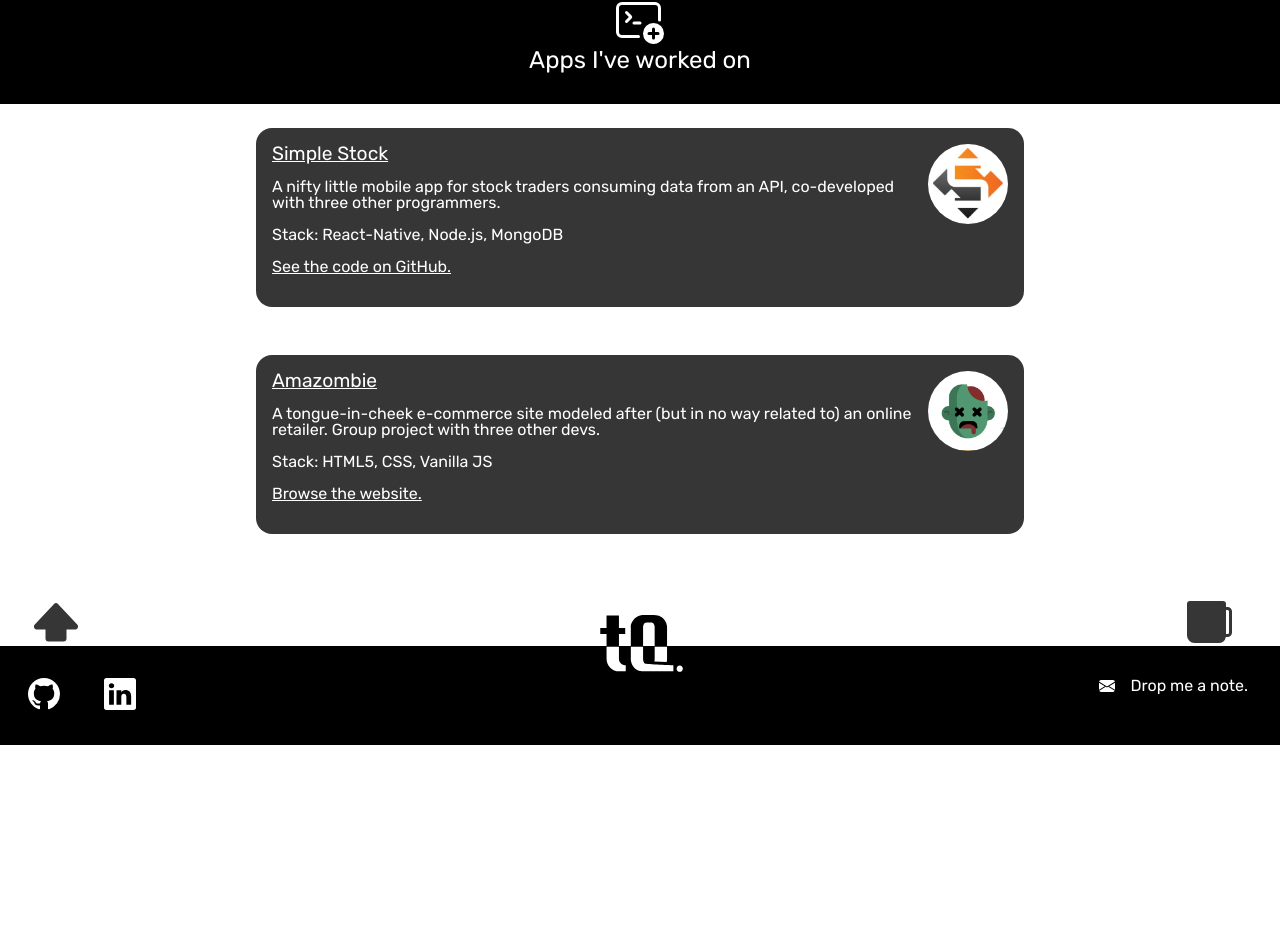
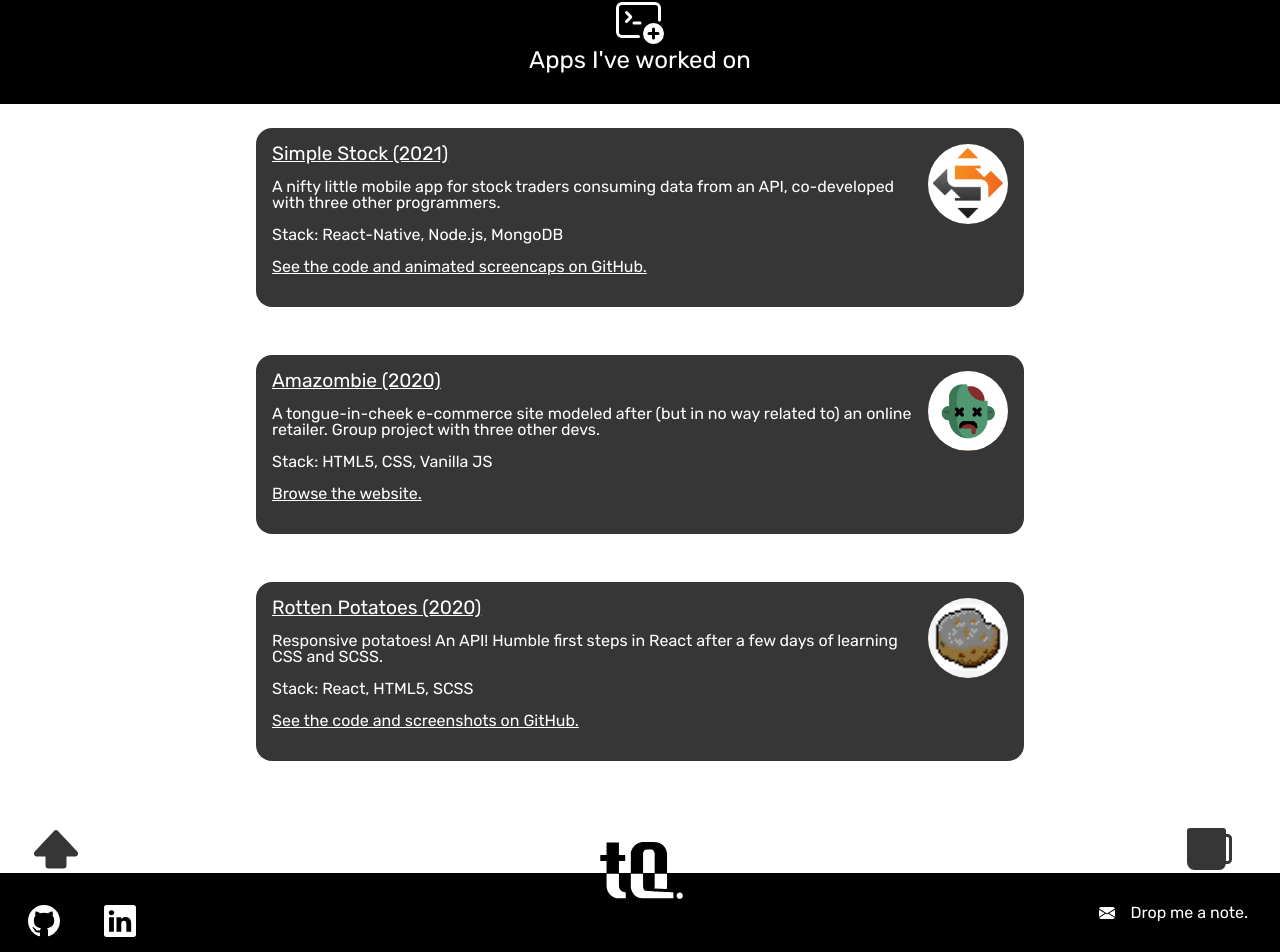
Before and after one commit to tiQu/portfolio, a React (Create React App) app: page / in a window 1280 px wide. Shown: the part 1228-2180 px from the top of the page. Before the commit the page ends 1973 px from the top, so only its background shows below. Built offline with nearby package versions, Linux system fonts and the light colour scheme.

Commit message:
added potatoes

```diff
--- a/src/components/home/Projects/ProjectItems.js
+++ b/src/components/home/Projects/ProjectItems.js
@@ -1,18 +1,26 @@
 export const ProjectItems = [
     {
         projectAsset: "assets/simple_stock_logo.png",
-        projectTitle: "Simple Stock",
+        projectTitle: "Simple Stock (2021)",
         projectSummary: "A nifty little mobile app for stock traders consuming data from an API, co-developed with three other programmers.",
         projectStack: "React-Native, Node.js, MongoDB",
-        projectDeployed: "See the code on GitHub.",
+        projectDeployed: "See the code and animated screencaps on GitHub.",
         projectUrl: "https://www.github.com/tiQu/simple-stock"
     },
     {
         projectAsset: "assets/amazombie_logo.png",
-        projectTitle: "Amazombie",
+        projectTitle: "Amazombie (2020)",
         projectSummary: "A tongue-in-cheek e-commerce site modeled after (but in no way related to) an online retailer. Group project with three other devs.",
         projectStack: "HTML5, CSS, Vanilla JS",
         projectDeployed: "Browse the website.",
         projectUrl: "https://fepamazombie.netlify.app/"
+    },
+    {
+        projectAsset: "assets/potato.png",
+        projectTitle: "Rotten Potatoes (2020)",
+        projectSummary: "Responsive potatoes! An API! Humble first steps in React after a few days of learning CSS and SCSS.",
+        projectStack: "React, HTML5, SCSS",
+        projectDeployed: "See the code and screenshots on GitHub.",
+        projectUrl: "https://www.github.com/tiQu/rotten-potatoes"
     }
 ]
```
Also changed, not shown: public/assets/potato.png (added), 1 other file (tests, documents, lock files or other folders).
